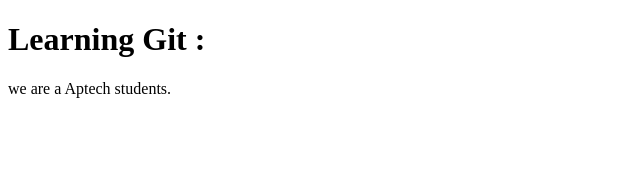
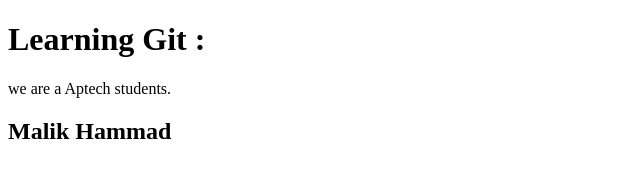
Before and after one commit to malhammadanjum-cmd/class-work-hammad, a plain HTML site: page index.html in a window 1280 px wide. Shown: the whole page, without its empty margins (0-640 px from the left). Drawn offline with Linux system fonts and the light colour scheme.

Commit message:
Added a H2

```diff
--- a/index.html
+++ b/index.html
@@ -8,6 +8,7 @@
 <body>
     <h1>Learning Git :</h1>
     <P>we are a Aptech students.</P>
+    <h2>Malik Hammad</h2>
 
 </body>
 </html>
```
